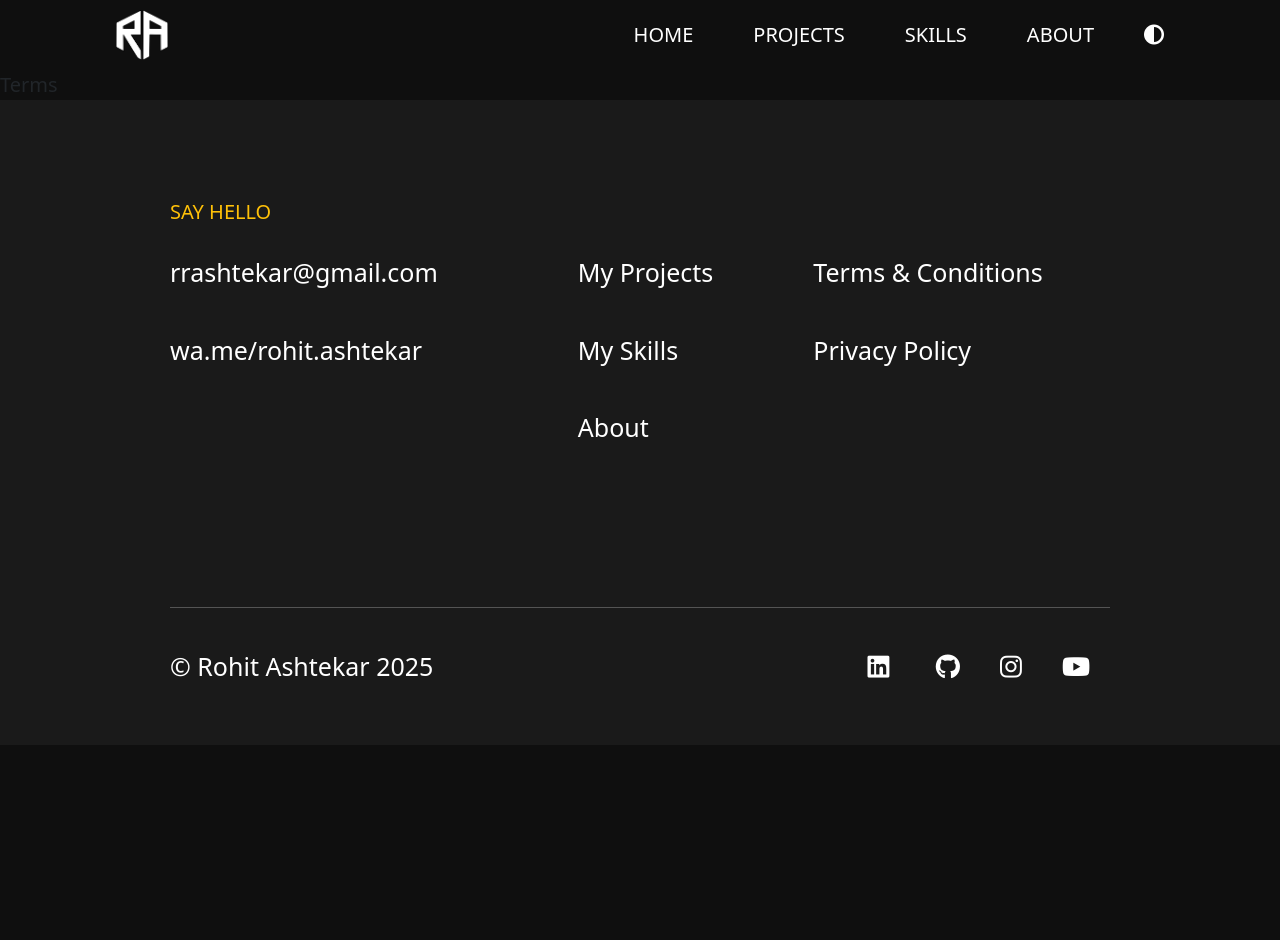
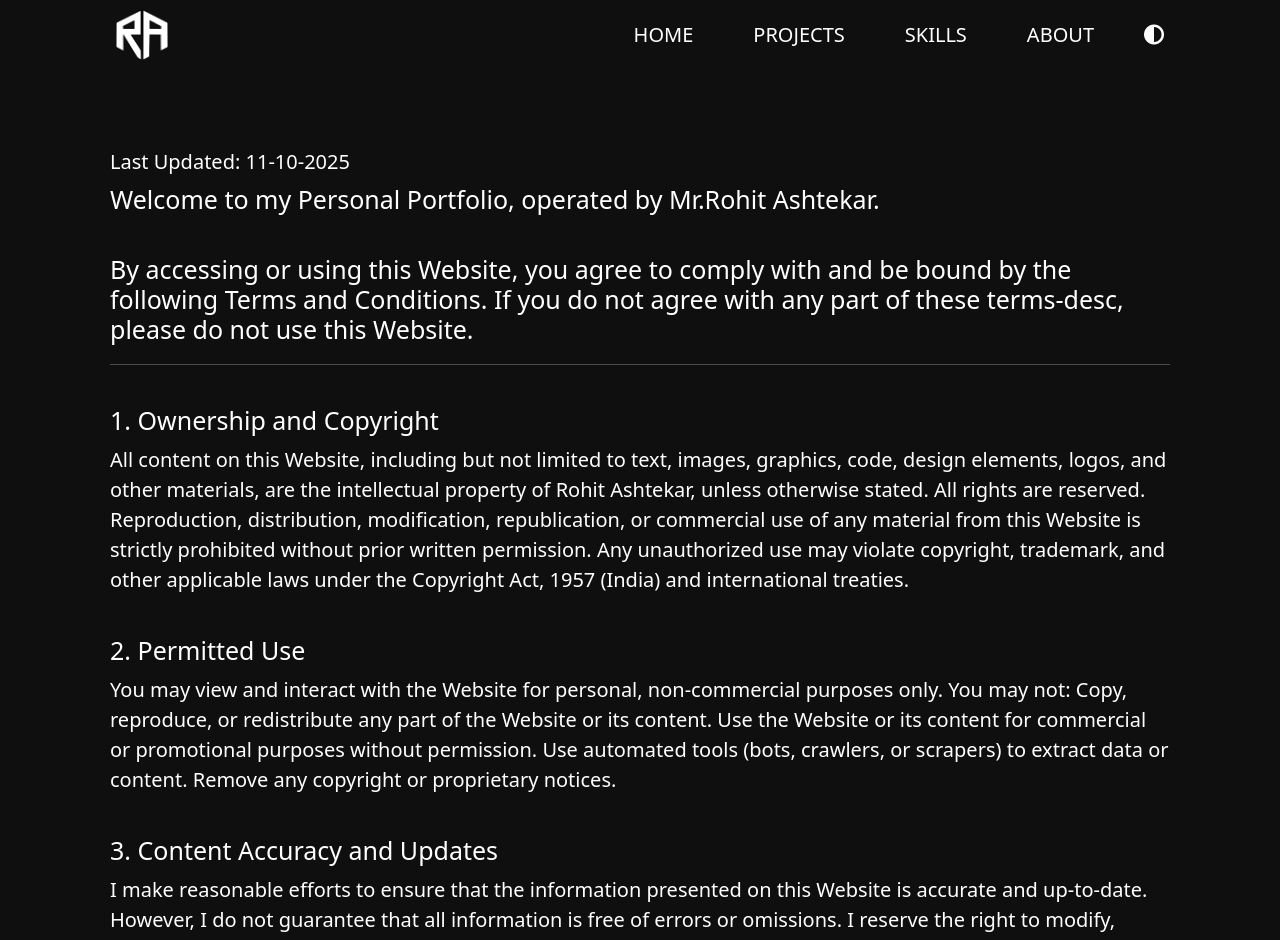
Before and after one commit to rohitashtekar/portfolio, a React (Vite) app in the folder Portfolio/: page /terms in a window 1280 px wide. Shown: the top 940 px of the page. Before the commit the page ends 800 px from the top, so only its background shows below. Built offline with nearby package versions, Linux system fonts and the light colour scheme.

Commit message:
UPADTE: T&C content

```diff
--- a/Portfolio/src/pages/Terms.jsx
+++ b/Portfolio/src/pages/Terms.jsx
@@ -1,6 +1,122 @@
+import '../styles/pages/terms.css';
+
 const Terms = () => {
   return (
-    <div>Terms</div>
+    <>
+      <div className="terms-container container-fluid">
+
+        <h6>Last Updated: 11-10-2025</h6>
+
+        <h5>
+          Welcome to my Personal Portfolio, operated by Mr.Rohit Ashtekar.
+          <div className="divider"></div>
+          By accessing or using this Website, you agree to comply with and be bound by the following Terms and Conditions. If you do not agree with any part of these terms-desc, please do not use this Website.
+        </h5>
+
+        <hr />
+        <div className="terms-card">
+          <h5 className="terms-head">
+            1. Ownership and Copyright
+          </h5>
+          <p className="terms-desc">
+            All content on this Website, including but not limited to text, images, graphics, code, design elements, logos, and other materials, are the intellectual property of Rohit Ashtekar, unless otherwise stated.
+
+            All rights are reserved.
+            Reproduction, distribution, modification, republication, or commercial use of any material from this Website is strictly prohibited without prior written permission.
+
+            Any unauthorized use may violate copyright, trademark, and other applicable laws under the Copyright Act, 1957 (India) and international treaties.
+          </p>
+        </div>
+
+        <div className="terms-card">
+          <h5 className="terms-head">
+            2. Permitted Use
+          </h5>
+          <p className="terms-desc">
+            You may view and interact with the Website for personal, non-commercial purposes only.
+            You may not:
+
+            Copy, reproduce, or redistribute any part of the Website or its content.
+
+            Use the Website or its content for commercial or promotional purposes without permission.
+
+            Use automated tools (bots, crawlers, or scrapers) to extract data or content.
+
+            Remove any copyright or proprietary notices.
+          </p>
+        </div>
+
+        <div className="terms-card">
+          <h5 className="terms-head">
+            3. Content Accuracy and Updates
+          </h5>
+          <p className="terms-desc">
+            I make reasonable efforts to ensure that the information presented on this Website is accurate and up-to-date. However, I do not guarantee that all information is free of errors or omissions.
+            I reserve the right to modify, update, or remove content at any time without prior notice.
+          </p>
+        </div>
+
+        <div className="terms-card">
+          <h5 className="terms-head">
+            4. External Links
+          </h5>
+          <p className="terms-desc">
+            This Website may contain links to third-party websites. These links are provided for convenience only. I do not endorse or take responsibility for the content, privacy policies, or practices of any third-party sites.
+          </p>
+        </div>
+
+        <div className="terms-card">
+          <h5 className="terms-head">
+            5. Limitation of Liability
+          </h5>
+          <p className="terms-desc">
+            To the maximum extent permitted by applicable law, I shall not be held liable for any direct, indirect, incidental, or consequential damages arising out of your access to or use of this Website.
+          </p>
+        </div>
+
+        <div className="terms-card">
+          <h5 className="terms-head">
+            6. Privacy
+          </h5>
+          <p className="terms-desc">
+            Any personal information you may provide (e.g., through contact forms) will be handled in accordance with my Privacy Policy
+            (if applicable).
+            I am committed to protecting your data and privacy as per applicable Indian data protection laws.
+          </p>
+
+        </div>
+        <div className="terms-card">
+          <h5 className="terms-head">
+            7. Changes to These Terms
+          </h5>
+          <p className="terms-desc">
+            I may revise these Terms and Conditions from time to time. The updated version will always be posted on this page with a new “Last Updated” date.
+            By continuing to use the Website, you agree to be bound by the updated Terms.
+          </p>
+        </div>
+
+        <div className="terms-card">
+          <h5 className="terms-head">
+            8. Governing Law and Jurisdiction
+          </h5>
+          <p className="terms-desc">
+            These Terms shall be governed by and construed in accordance with the laws of India.
+            Any disputes arising out of or relating to these Terms or the use of this Website shall be subject to the exclusive jurisdiction of the courts located in Pune, Maharashtra, India.
+          </p>
+        </div>
+
+        <div className="terms-card">
+          <h5 className="terms-head">
+            9. Contact
+          </h5>
+          <p className="terms-desc">
+            If you have any questions or requests regarding these Terms, please contact:
+            📧 <a href="mailto:rrashtekar@gmail.com">rrashtekar@gmail.com</a>
+          </p>
+        </div>
+
+      </div>
+    </>
   )
 }
 
--- /dev/null
+++ b/Portfolio/src/styles/pages/terms.css
@@ -0,0 +1,12 @@
+.terms-container {
+    color: var(--primary-text-color);
+    padding: 4rem 5.5rem;
+}
+
+.divider {
+    margin: 2rem 0;
+}
+
+.terms-card {
+    margin: 2rem 0;
+}
```
